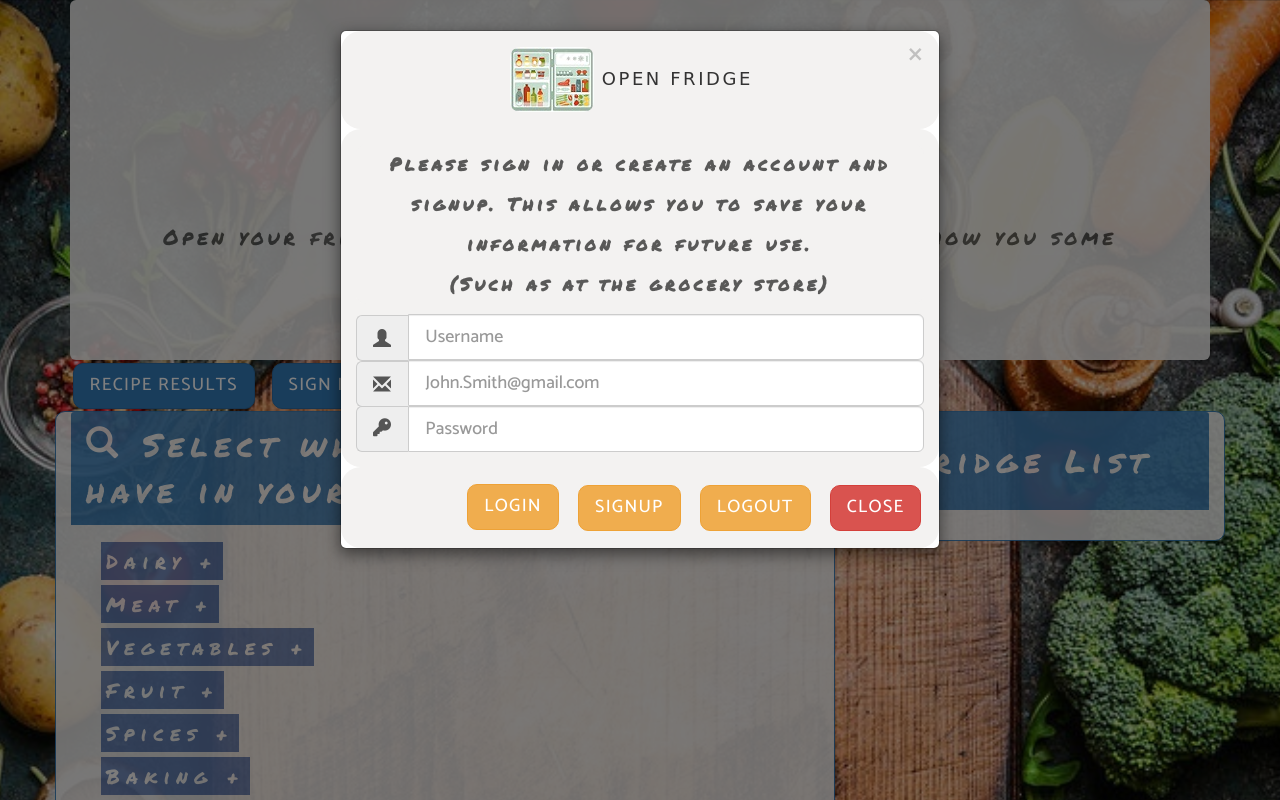
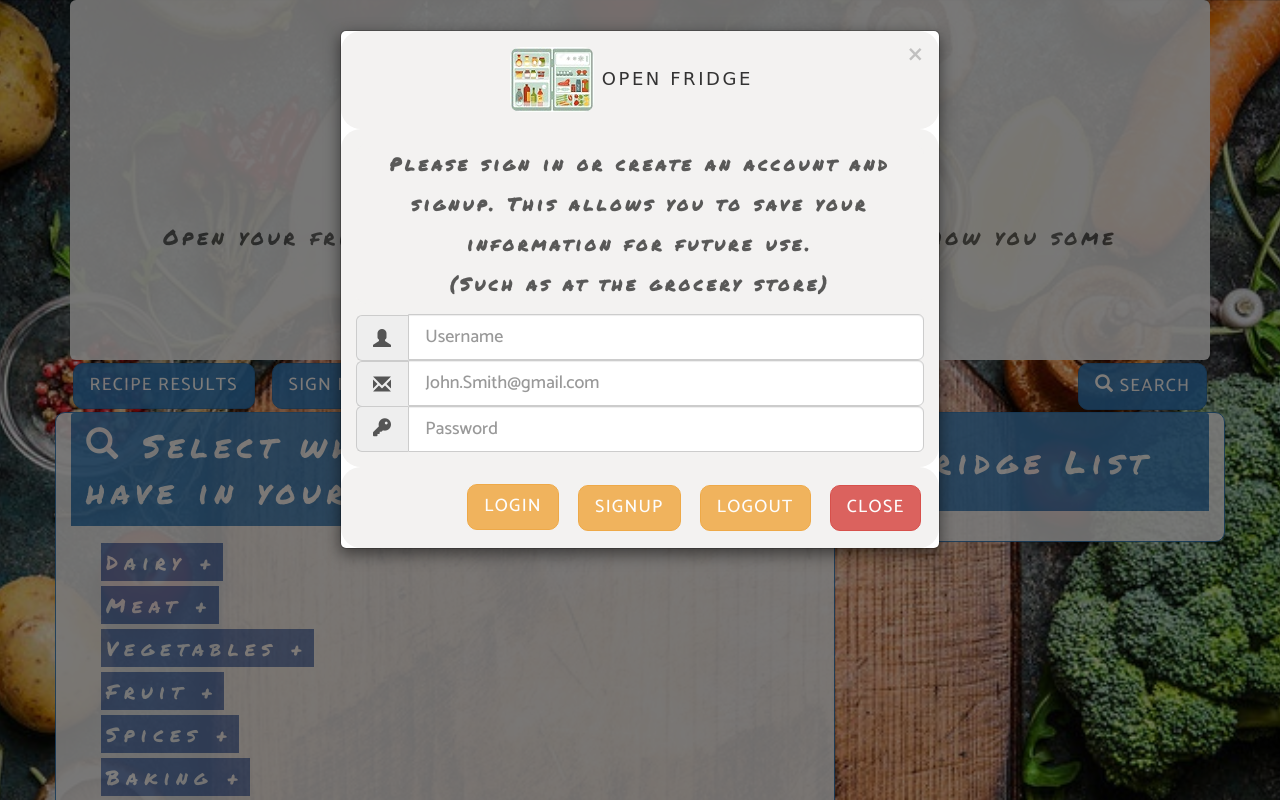
Before and after one commit to EArbeitman/OpenFridge, a PHP site: page / in a window 1280 px wide. Run offline with PHP 8.4, Linux system fonts and the light colour scheme; some libraries are stand-ins or nearby versions; some web fonts are replaced.

Commit message:
added a search button that also displays the recipe panel

```diff
--- a/assets/css/style.css
+++ b/assets/css/style.css
@@ -11,7 +11,10 @@ min-width: 100vw; */
 	font-family: 'Permanent Marker', cursive;
 	letter-spacing: 0.5vw;
 }
-
+button.btn:focus {
+	margin: none;
+	border-color: none;
+}
 
 .setup {
 	display: block;
@@ -123,6 +126,7 @@ img {
 	border-radius: 10px;
 	font-family: 'Skranji', cursive;
 	letter-spacing: 0.7vw;
+	/*max-height: 40vh;*/
 	/*font-size: 60px;*/
 	line-height: 50vh;
 	font-size: 25vw;
@@ -174,6 +178,16 @@ p.title {
 	letter-spacing: 0.1vw;
 	border-radius: 10px;
 	margin: 0.2vw;
+	opacity: 0.9;
+}
+#switch2 {
+	float: right;
+	font-size: 1.4vw;
+	font-family: 'Catamaran', sans-serif;
+	letter-spacing: 0.1vw;
+	border-radius: 10px;
+	margin: 0.2vw;
+	opacity: 0.9;
 }
 .modal-header {
 	font-family: 'Skranji', cursive;
--- a/assets/javascript/arrays.js
+++ b/assets/javascript/arrays.js
@@ -37,7 +37,7 @@ $('#myModal').modal('show');
 $("#switch").html(" RECIPE RESULTS ");
 // toggle on/off the two sections for the user
 $(document).on("click", "#switch", function () {
-
+	event.preventDefault();
 	if (mySwitch) {
 		populateResults();
 		$(".searchResults").css("display", "block");
@@ -51,6 +51,17 @@ $(document).on("click", "#switch", function () {
 		mySwitch = true;
 	}
 });
+//----------------------------------------------------------
+$(document).on("click", "#switch2", function (){
+	event.preventDefault();
+	if (mySwitch) {
+		$(".searchResults").css("display", "block");
+		$(".masterSearch").css("display", "none");
+		$("#switch").html(" INGREDIENTS ");
+		mySwitch = false;
+	}
+});
+
 //----------------------------------------------------------
 for (var i = 0; i < masterList.length; i++) {
 	var master = masterList[i];
--- a/index.html
+++ b/index.html
@@ -95,6 +95,9 @@
         </button>
         <button type="button" class="tSwitch btn btn-primary btn-lg" data-toggle="modal" data-target="#myModal">
           SIGN IN - OUT
+        </button>
+        <button id="switch2" type="button" class="tSwitch btn btn-primary btn-lg"><span class="glyphicon glyphicon-search"></span>
+          SEARCH
         </button>
       </div>
     </div>
@@ -244,123 +247,7 @@
         </div>
         <form class="panel-body" id="resultsList">
 
-            <!-- <div class="col-xs-12 col-sm-6 col-md-4 col-lg-4 thumbnail">
-              <img src="https://www.edamam.com/web-img/76c/76c0ac111170ae36c587c8640b9fcfb4.jpg" alt="..." href="http://www.myrecipes.com/recipe/herb-roasted-chickens" target="_blank" />
-              <div class="wrapper">
-                <div class="youtube">
-                  <img src="assets/images/youtube.jpg" width="40vw" alt="..." href="http://www.finecooking.com/recipes/mustard-crusted-roast-chickens.aspx" target="_blank"" />
-                </div>
-                <div class="caption post-content">
-                  <a href="http://www.myrecipes.com/recipe/herb-roasted-chickens" target="_blank">
-                    <p class="title">Herb-Roasted Chickens</p>
-                  </a>
-                </div>
-              </div>
-            </div>
 
-            <div class="col-xs-12 col-sm-6 col-md-4 col-lg-4 thumbnail">
-              <img src="https://www.edamam.com/web-img/18d/18dcf05995cb40e8ce4c077972341d7a.jpg" alt="..." href="http://www.bonappetit.com/recipe/herbes-de-provence-rotisserie-chickens" target="_blank"/>
-              <div class="wrapper">
-                <div class="caption post-content">
-
-            <h3>Cook the Book: Carroty Mac and Cheese</h3>
-                  <a href="http://www.bonappetit.com/recipe/herbes-de-provence-rotisserie-chickens" target="_blank">
-                    <p class="title">Herbes de Provence Rotisserie Chickens</p>
-                  </a>
-                </div>
-              </div>
-            </div>
-
-            <div class="col-xs-12 col-sm-6 col-md-4 col-lg-4 thumbnail">
-              <img src="https://www.edamam.com/web-img/279/2793088da34ec5397abb8848852bb8dc.jpg" alt="..." href="http://www.seriouseats.com/recipes/2011/06/jerk-chicken-recipe.html" target="_blank"/>
-              <div class="wrapper">
-                <div class="caption post-content">
-
-            <h3>Cook the Book: Carroty Mac and Cheese</h3>
-                  <a href="http://www.seriouseats.com/recipes/2011/06/jerk-chicken-recipe.html" target="_blank">
-                    <p class="title">Sunday Supper: Jerk Half-Chickens</p>
-                  </a>
-                </div>
-              </div>
-            </div>
-
-            <div class="col-xs-12 col-sm-6 col-md-4 col-lg-4 thumbnail">
-              <img src="https://www.edamam.com/web-img/6ff/6ff3dcb7d112fa5831966600949206f1.jpg" alt="..." href="http://www.foodandwine.com/recipes/roasted-chickens-with-lemon-and-orange" target="_blank"/>
-              <div class="wrapper">
-                <div class="caption post-content">
-
-            <h3>Cook the Book: Carroty Mac and Cheese</h3>
-                  <a href="http://www.foodandwine.com/recipes/roasted-chickens-with-lemon-and-orange" target="_blank">
-                    <p class="title">Roasted Chickens With Lemon And Orange</p>
-                  </a>
-                </div>
-              </div>
-            </div>
-
-            <div class="col-xs-12 col-sm-6 col-md-4 col-lg-4 thumbnail">
-              <img src="https://www.edamam.com/web-img/bc6/bc6bd48b4f2e554be6fa8944968070da.jpg" alt="..." href="http://www.cookingchanneltv.com/recipes/dave-lieberman/roasted-chickens-two-ways.html" target="_blank"/>
-              <div class="wrapper">
-                <div class="caption post-content">
-
-            <h3>Cook the Book: Carroty Mac and Cheese</h3>
-                  <a href="http://www.cookingchanneltv.com/recipes/dave-lieberman/roasted-chickens-two-ways.html" target="_blank">
-                    <p class="title">Roasted Chickens Two Ways</p>
-                  </a>
-                </div>
-              </div>
-            </div>
-
-            <div class="col-xs-12 col-sm-6 col-md-4 col-lg-4 thumbnail">
-              <img src="https://www.edamam.com/web-img/cd5/cd581091462bdb9cf9e4f5675b22e0f0.jpg" alt="..." href="http://notwithoutsalt.com/sage-walnut-pesto-three-ways/" target="_blank"/>
-              <div class="wrapper">
-                <div class="caption post-content">
-
-            <h3>Cook the Book: Carroty Mac and Cheese</h3>
-                  <a href="http://notwithoutsalt.com/sage-walnut-pesto-three-ways/" target="_blank">
-                    <p class="title">Sage Pesto Roasted Chicken</p>
-                  </a>
-                </div>
-              </div>
-            </div>
-
-            <div class="col-xs-12 col-sm-6 col-md-4 col-lg-4 thumbnail">
-              <img src="https://www.edamam.com/web-img/21e/21e3ccd89b2f502ef9382b13eafa895b.jpg" alt="..." href="http://www.foodandwine.com/recipes/sour-orange-yucatan-chickens" target="_blank"/>
-              <div class="wrapper">
-                <div class="caption post-content">
-
-            <h3>Cook the Book: Carroty Mac and Cheese</h3>
-                  <a href="http://www.foodandwine.com/recipes/sour-orange-yucatan-chickens" target="_blank">
-                    <p class="title">Sour-Orange Yucatán Chickens</p>
-                  </a>
-                </div>
-              </div>
-            </div>
-
-            <div class="col-xs-12 col-sm-6 col-md-4 col-lg-4 thumbnail">
-              <img src="https://www.edamam.com/web-img/f0b/f0bb99d6e4b66f491bbda5615b0a180c.jpg" alt="..." href="http://leitesculinaria.com/78228/recipes-classic-roast-chicken.html" target="_blank"/>
-              <div class="wrapper">
-                <div class="caption post-content">
-
-            <h3>Cook the Book: Carroty Mac and Cheese</h3>
-                  <a href="http://leitesculinaria.com/78228/recipes-classic-roast-chicken.html" target="_blank">
-                    <p class="title">Classic Roast Chicken Recipe</p>
-                  </a>
-                </div>
-              </div>
-            </div>
-
-            <div class="col-xs-12 col-sm-6 col-md-4 col-lg-4 thumbnail">
-              <img src="https://www.edamam.com/web-img/e5e/e5e970a474f571622f5f2eb233a801b0.jpg" alt="..." href="http://www.finecooking.com/recipes/mustard-crusted-roast-chickens.aspx target="_blank"" />
-              <div class="wrapper">
-                <div class="caption post-content">
-
-            <h3>Cook the Book: Carroty Mac and Cheese</h3>
-                  <a href="http://leitesculinaria.com/78560/recipes-mac-and-cheese-with-carrots.html" target="_blank">
-                    <p class="title">Mustard-Crusted Roast Chickens</p>
-                  </a>
-                </div>
-              </div>
-            </div> -->
         </form>
       </div> <!-- end column -->
 
```
